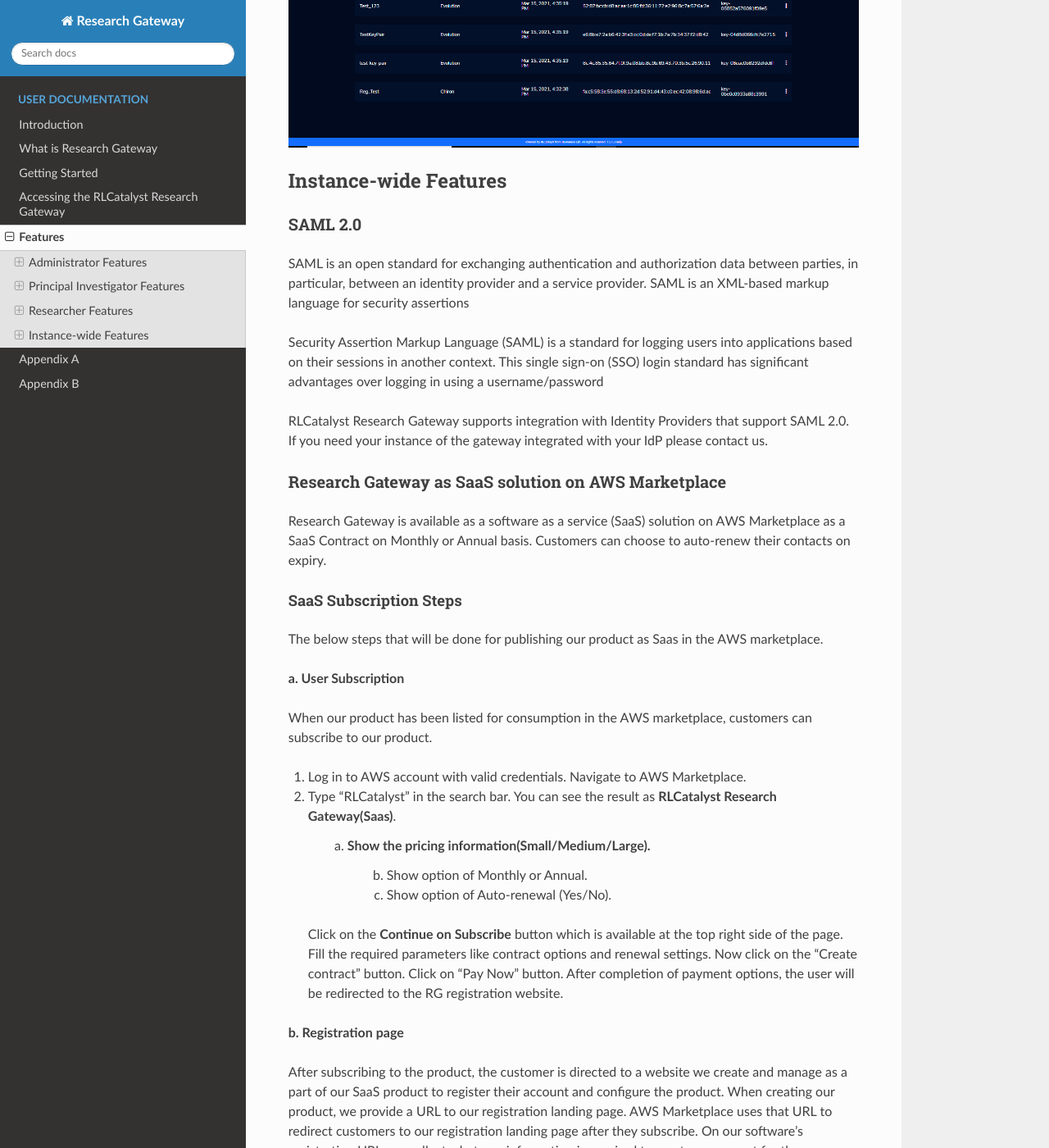
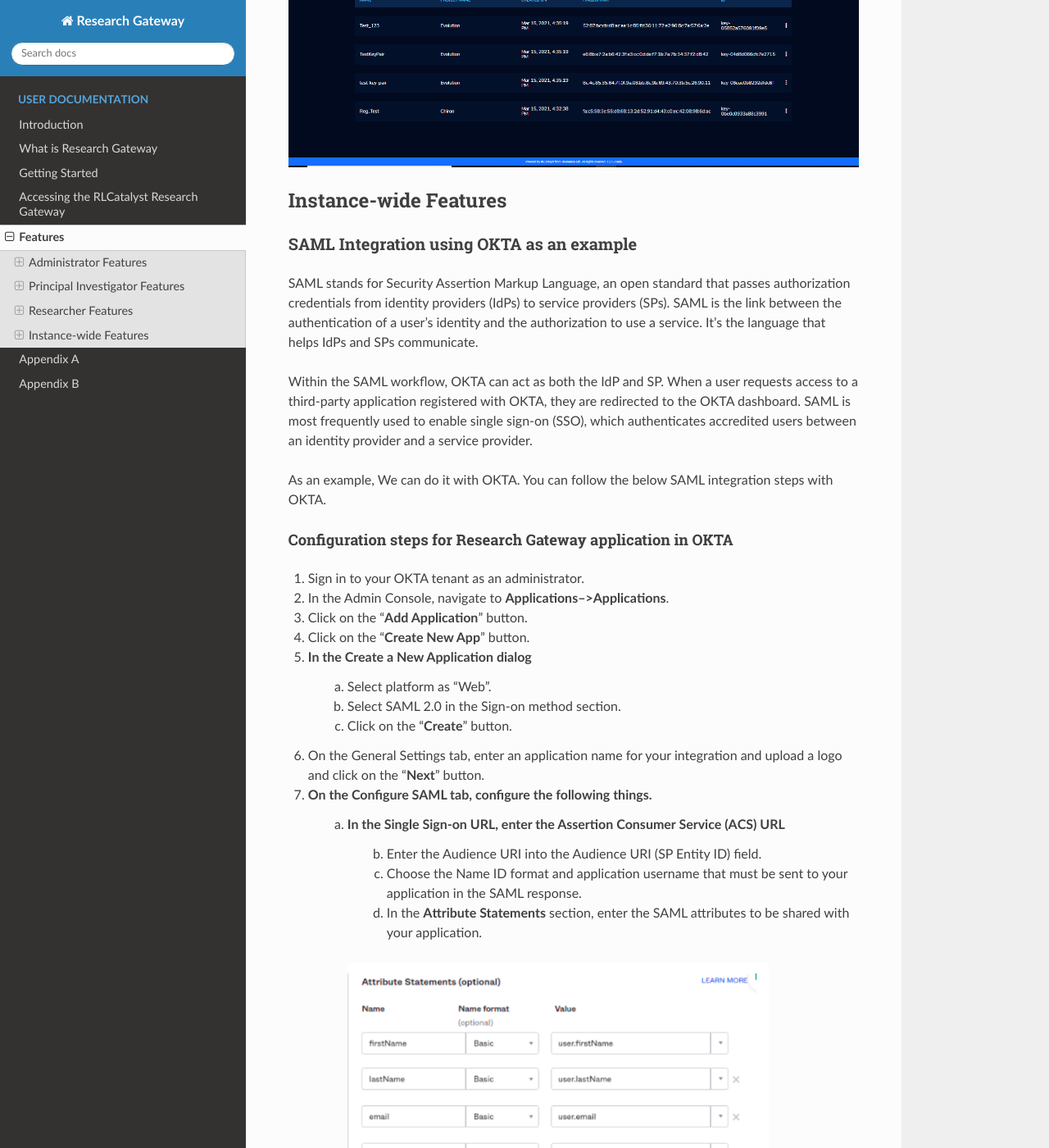
Before and after one commit to RLOpenCatalyst/rg-doc, a Sphinx documentation site: the page built from source/Features.rst, in a window 1280 px wide and 1400 px high, scrolled down 60568 px. Shown: the whole window at 82% size. Built offline with Sphinx 7.4.7 and the Read the Docs theme 2.0.0, drawn with Linux system fonts in a browser that asks for light colours; some of the changed text lies outside the part shown.

Commit message:
added content for saml and rg-policy script

```diff
--- a/source/Features.rst
+++ b/source/Features.rst
@@ -952,14 +952,43 @@
 Instance-wide Features
 ++++++++++++++++++++++
 
-SAML 2.0
-^^^^^^^^
+SAML Integration using OKTA as an example
+^^^^^^^^^^^^^^^^^^^^^^^^^^^^^^^^^^^^^^^^^^
+SAML stands for Security Assertion Markup Language, an open standard that passes authorization credentials from identity providers (IdPs) to service providers (SPs). SAML is the link between the authentication of a user’s identity and the authorization to use a service. It’s the language that helps IdPs and SPs communicate.
 
-SAML is an open standard for exchanging authentication and authorization data between parties, in particular, between an identity provider and a service provider. SAML is an XML-based markup language for security assertions
+Within the SAML workflow, OKTA can act as both the IdP and SP. When a user requests access to a third-party application registered with OKTA, they are redirected to the OKTA dashboard. SAML is most frequently used to enable single sign-on (SSO), which authenticates accredited users between an identity provider and a service provider.
 
-Security Assertion Markup Language (SAML) is a standard for logging users into applications based on their sessions in another context. This single sign-on (SSO) login standard has significant advantages over logging in using a username/password
+As an example, We can do it with OKTA. You can follow the below SAML integration steps with OKTA.
 
-RLCatalyst Research Gateway supports integration with Identity Providers that support SAML 2.0. If you need your instance of the gateway integrated with your IdP please contact us.
+Configuration steps for Research Gateway application in OKTA
+------------------------------------------------------------
+
+1. Sign in to your OKTA tenant as an administrator.
+2. In the Admin Console, navigate to **Applications-->Applications**.
+3. Click on the “**Add Application**” button.
+4. Click on the “**Create New App**”  button.
+5. In the Create a New Application dialog
+	a. Select platform as “Web”.
+	b. Select SAML 2.0 in the Sign-on method section.
+	c. Click on the “**Create**” button.
+6. On the General Settings tab, enter an application name for your integration and upload a logo and click on the “**Next**” button.
+7. On the Configure SAML tab, configure the following things.
+    a. In the Single Sign-on URL, enter the Assertion Consumer Service (ACS) URL
+	b. Enter the Audience URI into the Audience URI (SP Entity ID) field.
+	c. Choose the Name ID format and application username that must be sent to your application in the SAML response.
+	d. In the **Attribute Statements** section, enter the SAML attributes to be shared with your application.
+
+       .. image:: images/statement1.png
+
+   e. For Group Attribute Statement follow the below things.
+
+       .. image:: images/statement2.png
+
+8. Click the “**Next**” button.
+9. Fill the Feedback form and click on the “**Finish**” button.
+
+
+Research Gateway supports integration with Identity Providers that support SAML 2.0. If you need your instance of the gateway integrated with your IdP please contact us.
 
 Research Gateway as SaaS solution on AWS Marketplace
 ^^^^^^^^^^^^^^^^^^^^^^^^^^^^^^^^^^^^^^^^^^^^^^^^^^^^
```
Also changed, not shown: source/GettingStarted.rst (+27 -2 lines), source/images/statement1.png (added), source/images/statement2.png (added).
